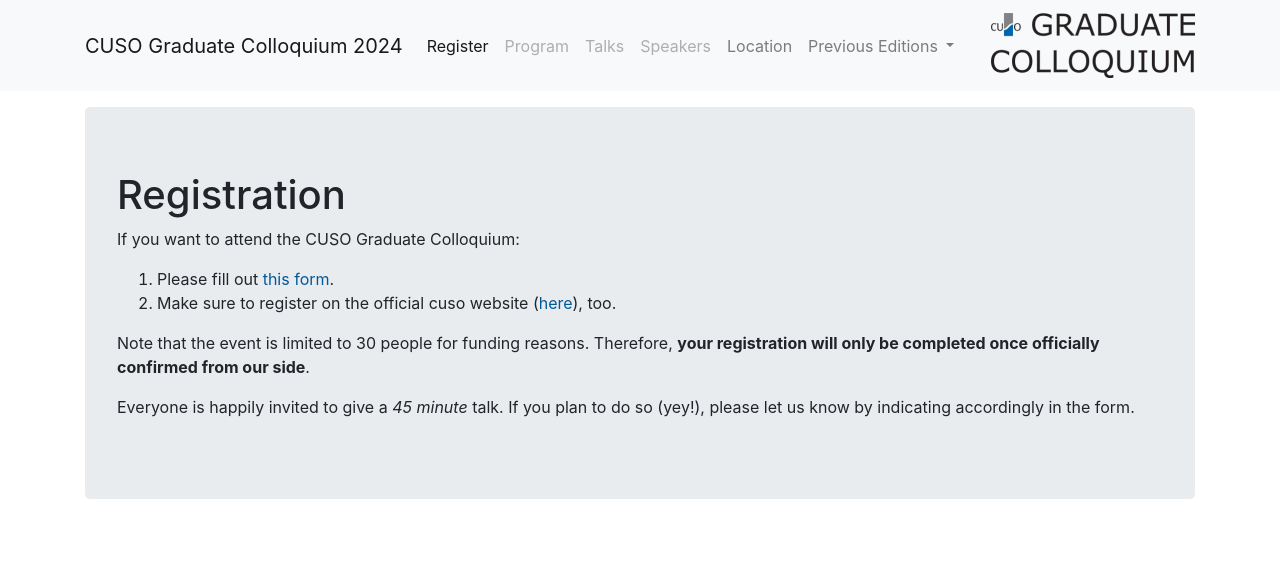
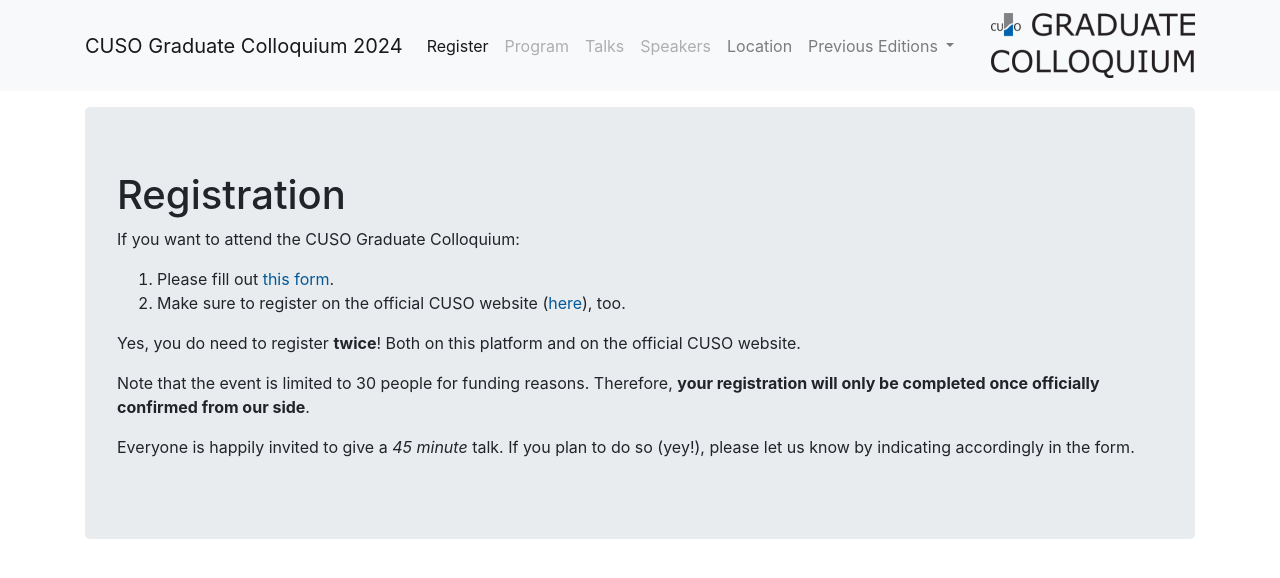
Before and after one commit to cuso-graduate-colloquium-2024/cuso-graduate-colloquium-2024.github.io, a Jekyll site: the page built from register/index.md, in a window 1280 px wide. Shown: the top 578 px of the page. Built offline with Jekyll 4.4.1, drawn with Linux system fonts in a browser that asks for light colours.

```diff
--- a/_config.yml
+++ b/_config.yml
@@ -70,7 +70,7 @@ conference:
     links:
       - name: Register
         relative_url: /register/
-        disabled: true
+        disabled: false
       - name: Program
         relative_url: /program/
         disabled: true
@@ -106,17 +106,18 @@ conference:
     links:
       - name: Register
         relative_url: /register/
-        disabled: true
+        disabled: false
       - name: Program
         relative_url: /program/
         disabled: true
 
   # Information boxes
   info_bars:
-    - title: Registration will open soon!
+    - title: Registration is open now!
       color: info
       main_only: true
       text: |
+        You may register for the CUSO Graduate Colloquium now [here](/register).
         The 2024 edition of the yearly CUSO Graduate Colloquium will take place in Bern for the first time since 2015.
 
   # Live indications
--- a/register/index.md
+++ b/register/index.md
@@ -7,7 +7,9 @@ layout: default
 If you want to attend the CUSO Graduate Colloquium:
 1. Please fill out
   [this form](https://docs.google.com/forms/d/e/1FAIpQLSfKp_sa9-gK1TJWmt5jE0cOwmdQDfOVrZ1lYgEABW6i1msPXg/viewform?usp=sf_link).
-2. Make sure to register on the official cuso website ([here]()), too.
+2. Make sure to register on the official CUSO website ([here](https://math.cuso.ch/?id=2607&tx_displaycontroller[showUid]=7094)), too.
+
+Yes, you do need to register __twice__! Both on this platform and on the official CUSO website.
 
 Note that the event is limited to 30 people for funding reasons.
 Therefore, __your registration will only be completed once officially confirmed from our side__.
```
